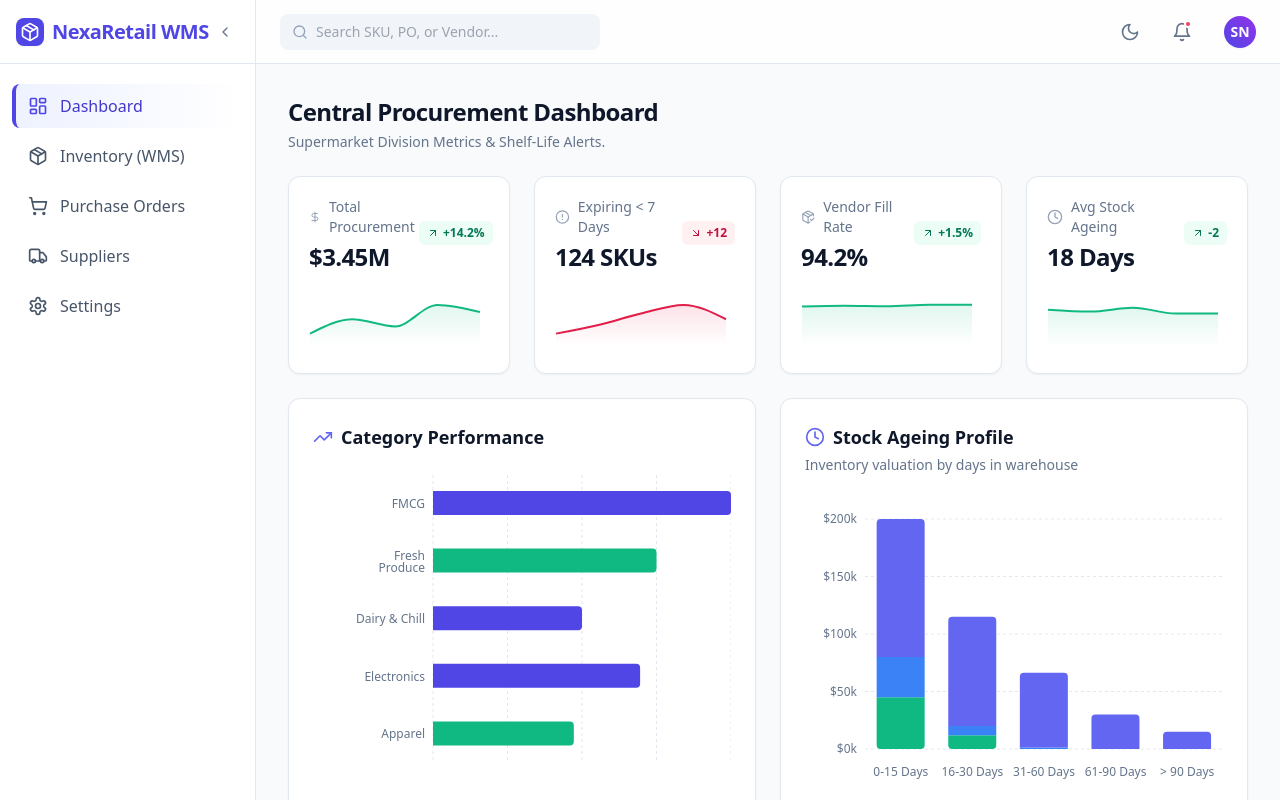
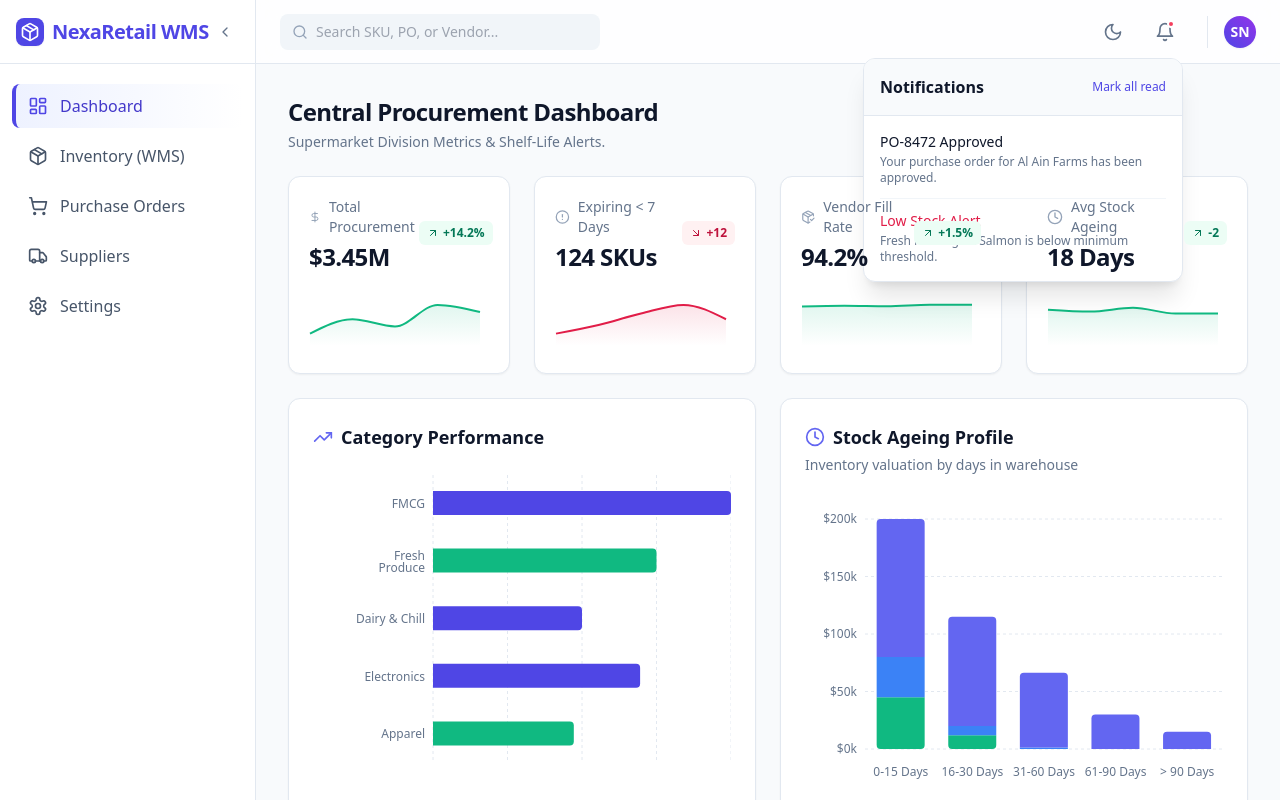
Before and after one commit to Naruto7H/NEXUSWMS, a React (Vite) app: page /dashboard in a window 1280 px wide. Both pictures are taken after a click on the button 1182 px from the left and 31 px from the top of the page. Built offline with nearby package versions, Linux system fonts and the light colour scheme.

Commit message:
Update DashboardLayout.jsx

```diff
--- a/src/layouts/DashboardLayout.jsx
+++ b/src/layouts/DashboardLayout.jsx
@@ -1,12 +1,22 @@
 import React, { useState } from 'react';
-import { Outlet, Link, useLocation } from 'react-router-dom';
+import { Outlet, Link, useLocation, useNavigate } from 'react-router-dom';
 import { LayoutDashboard, Package, ShoppingCart, Truck, Settings, Search, Bell, Sun, Moon, Menu, ChevronLeft } from 'lucide-react';
 import { useTheme } from '../context/ThemeContext';
 
 export default function DashboardLayout() {
   const [isSidebarOpen, setIsSidebarOpen] = useState(true);
+  const [isNotifOpen, setIsNotifOpen] = useState(false);
+  const [isProfileOpen, setIsProfileOpen] = useState(false);
   const { isDark, toggleTheme } = useTheme();
+
   const location = useLocation();
+  const navigate = useNavigate();
+
+  const handleLogout = () => {
+    setIsProfileOpen(false);
+    alert("Logged out successfully.");
+    navigate('/dashboard'); // In a real app, this would route to '/login'
+  };
 
   const navItems = [
     { icon: LayoutDashboard, label: 'Dashboard', path: '/dashboard' },
@@ -18,6 +28,7 @@ export default function DashboardLayout() {
 
   return (
     <div className="flex h-screen bg-slate-50 dark:bg-slate-900 text-slate-900 dark:text-slate-100 font-sans overflow-hidden transition-colors duration-200">
+
       {/* Sidebar */}
       <aside className={`${isSidebarOpen ? 'w-64' : 'w-20'} flex-shrink-0 bg-white dark:bg-slate-800 border-r border-slate-200 dark:border-slate-700 transition-all duration-300 flex flex-col z-20`}>
         <div className="h-16 flex items-center justify-between px-4 border-b border-slate-200 dark:border-slate-700">
@@ -56,17 +67,66 @@ export default function DashboardLayout() {
             </div>
           </div>
 
-          <div className="flex items-center gap-2 sm:gap-4">
+          <div className="flex items-center gap-2 sm:gap-4 relative">
             <button onClick={toggleTheme} className="p-2 rounded-full hover:bg-slate-100 dark:hover:bg-slate-700 text-slate-500 transition-colors">
               {isDark ? <Sun className="w-5 h-5" /> : <Moon className="w-5 h-5" />}
             </button>
-            <button className="p-2 rounded-full hover:bg-slate-100 dark:hover:bg-slate-700 text-slate-500 relative transition-colors">
-              <Bell className="w-5 h-5" />
-              <span className="absolute top-1.5 right-2 w-2 h-2 bg-rose-500 rounded-full border-2 border-white dark:border-slate-800"></span>
-            </button>
-            <div className="h-8 w-8 rounded-full bg-gradient-to-tr from-indigo-600 to-purple-600 text-white flex items-center justify-center font-bold text-sm shadow-sm ml-2 cursor-pointer">
-              SN
+
+            {/* Notification Dropdown */}
+            <div className="relative">
+              <button onClick={() => setIsNotifOpen(!isNotifOpen)} className="p-2 rounded-full hover:bg-slate-100 dark:hover:bg-slate-700 text-slate-500 relative transition-colors">
+                <Bell className="w-5 h-5" />
+                <span className="absolute top-1.5 right-2 w-2 h-2 bg-rose-500 rounded-full border-2 border-white dark:border-slate-800"></span>
+              </button>
+              {isNotifOpen && (
+                <>
+                  <div className="fixed inset-0 z-40" onClick={() => setIsNotifOpen(false)}></div>
+                  <div className="absolute right-0 mt-2 w-80 bg-white dark:bg-slate-800 rounded-xl shadow-xl border border-slate-200 dark:border-slate-700 z-50 overflow-hidden animate-in slide-in-from-top-2">
+                    <div className="p-4 border-b border-slate-200 dark:border-slate-700 flex justify-between items-center bg-slate-50 dark:bg-slate-800/50">
+                      <span className="font-semibold text-slate-900 dark:text-white">Notifications</span>
+                      <span className="text-xs text-indigo-600 dark:text-indigo-400 font-medium cursor-pointer">Mark all read</span>
+                    </div>
+                    <div className="p-4 text-sm text-slate-500 dark:text-slate-400">
+                      <div className="mb-3 border-b border-slate-100 dark:border-slate-700 pb-3">
+                        <p className="text-slate-900 dark:text-slate-100 font-medium mb-0.5">PO-8472 Approved</p>
+                        <p className="text-xs">Your purchase order for Al Ain Farms has been approved.</p>
+                      </div>
+                      <div>
+                        <p className="text-rose-600 dark:text-rose-400 font-medium mb-0.5">Low Stock Alert</p>
+                        <p className="text-xs">Fresh Norwegian Salmon is below minimum threshold.</p>
+                      </div>
+                    </div>
+                  </div>
+                </>
+              )}
             </div>
+
+            {/* Profile Dropdown */}
+            <div className="relative border-l border-slate-200 dark:border-slate-700 pl-4 ml-2">
+              <div onClick={() => setIsProfileOpen(!isProfileOpen)} className="h-8 w-8 rounded-full bg-gradient-to-tr from-indigo-600 to-purple-600 text-white flex items-center justify-center font-bold text-sm shadow-sm cursor-pointer hover:ring-2 ring-indigo-200 dark:ring-indigo-900 transition-all">
+                SN
+              </div>
+              {isProfileOpen && (
+                <>
+                  <div className="fixed inset-0 z-40" onClick={() => setIsProfileOpen(false)}></div>
+                  <div className="absolute right-0 mt-3 w-56 bg-white dark:bg-slate-800 rounded-xl shadow-xl border border-slate-200 dark:border-slate-700 z-50 overflow-hidden animate-in slide-in-from-top-2">
+                    <div className="p-4 border-b border-slate-200 dark:border-slate-700">
+                      <p className="text-sm font-semibold text-slate-900 dark:text-white">Suhail Nizar</p>
+                      <p className="text-xs text-slate-500 dark:text-slate-400 truncate">suhail.nizar@nexawms.com</p>
+                    </div>
+                    <div className="p-1.5">
+                      <Link to="/settings" onClick={() => setIsProfileOpen(false)} className="block w-full text-left px-3 py-2 text-sm text-slate-700 dark:text-slate-300 hover:bg-slate-100 dark:hover:bg-slate-700 rounded-md transition-colors">
+                        Account Settings
+                      </Link>
+                      <button onClick={handleLogout} className="w-full text-left px-3 py-2 text-sm text-rose-600 dark:text-rose-400 hover:bg-rose-50 dark:hover:bg-rose-900/20 rounded-md transition-colors mt-1">
+                        Sign Out
+                      </button>
+                    </div>
+                  </div>
+                </>
+              )}
+            </div>
+
           </div>
         </header>
 
```
